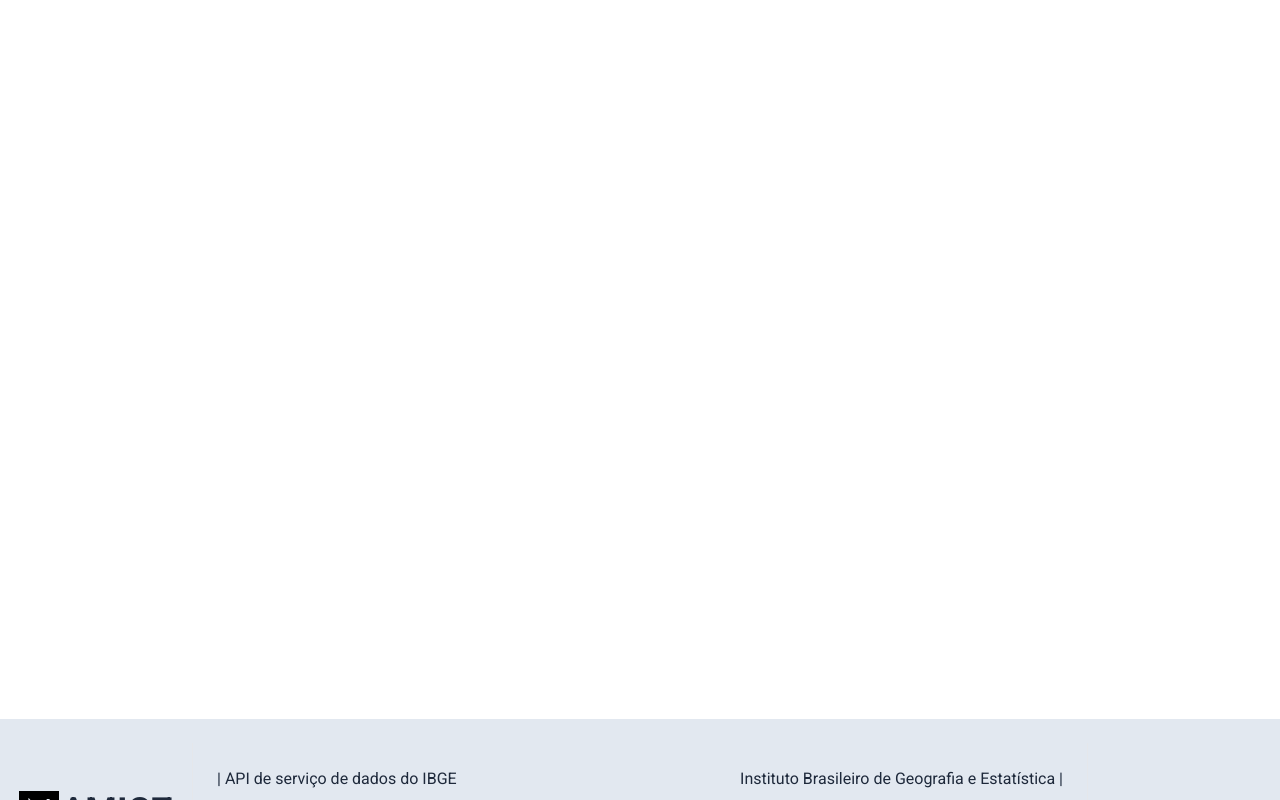
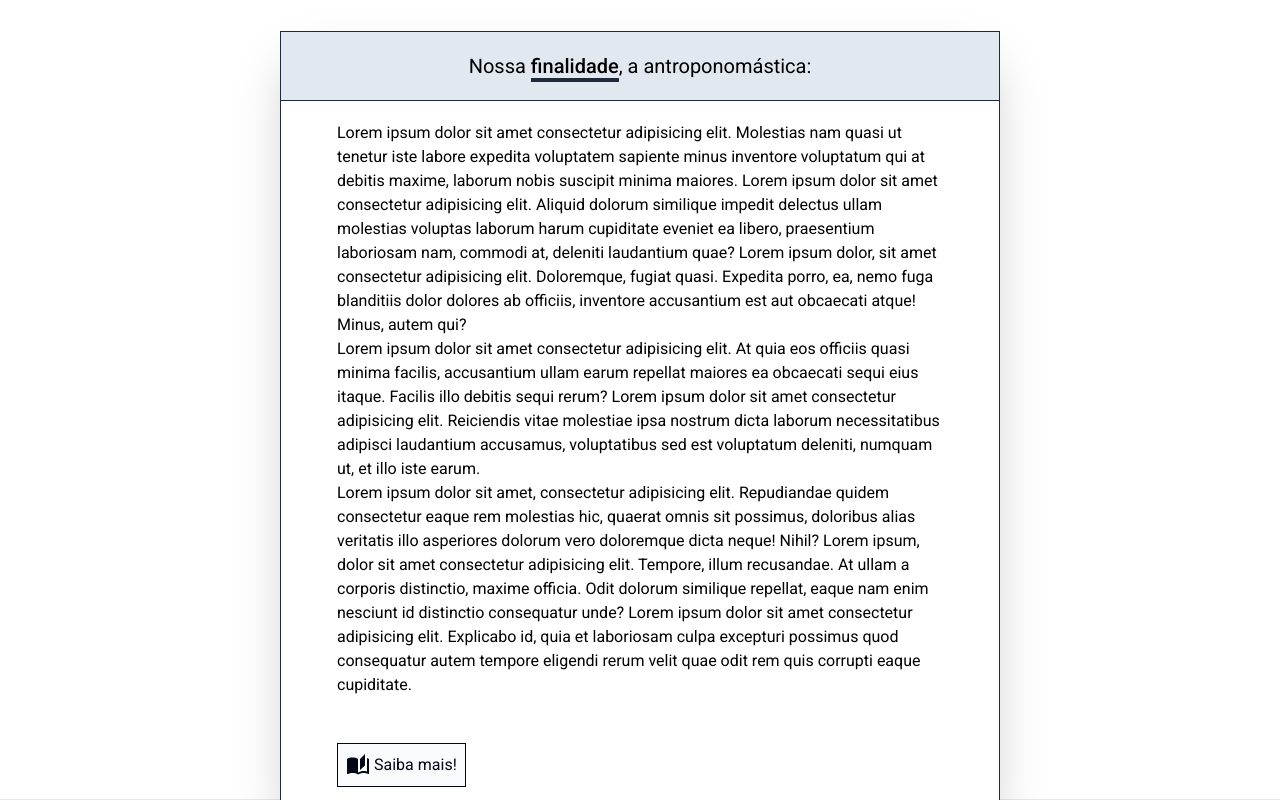
Before and after one commit to MatheusCamargoGinebro/namicz, a React (Vite) app: page / in a window 1280 px wide. Shown: the part 1700-2500 px from the top of the page. Built offline with nearby package versions, Linux system fonts and the light colour scheme.

Commit message:
add finality div

```diff
--- a/src/App/Pages/LandingPage.jsx
+++ b/src/App/Pages/LandingPage.jsx
@@ -12,6 +12,7 @@ import GoDownBtn from "../../Components/Basic/goDownBtn";
 // Images:
 import SearchIcon from "@mui/icons-material/Search";
 import namiczImg from "../../assets/images/namicz-Icon.svg";
+import AutoStoriesIcon from "@mui/icons-material/AutoStories";
 
 function LandingPage() {
   const [showNamicz, setshowNamicz] = useState(false);
@@ -93,7 +94,7 @@ function LandingPage() {
             timeout={1000}>
             <div id="aboutBtn" className="flex justify-center items-center">
               <GoDownBtn
-                addClasses="bg-slate-800 text-white hover:bg-black border-2 border-slate-950 rounded-sm shadow-2xl"
+                addClasses="bg-slate-800 text-white hover:bg-black border-2 border-slate-800 rounded-sm shadow-2xl"
                 goTo="#sobre"
               />
             </div>
@@ -101,9 +102,7 @@ function LandingPage() {
         )}
       </div>
 
-      <div
-        id="sobre"
-        className="bg-slate-700 w-full h-full">
+      <div id="sobre" className="bg-slate-700 w-full h-full">
         <div className="h-[95vh] flex justify-evenly items-center">
           <div className="bg-slate-50 cursor-pointer">
             <img
@@ -113,7 +112,7 @@ function LandingPage() {
             />
           </div>
 
-          <div className="border-[1px] border-slate-800 w-[45rem] h-fit shadow-2xl hover:scale-105 duration-100 cursor-pointer">
+          <div className="border-[1px] border-slate-800 w-[45rem] h-fit shadow-2xl">
             <div className="w-full bg-slate-200  border-b-[1px] border-slate-800 py-5 pl-4">
               <h1 className="text-xl">
                 <UnderlineTx text="O que é isso?" />
@@ -143,16 +142,82 @@ function LandingPage() {
         </div>
 
         <div className="w-full flex justify-center pb-5">
-        <GoDownBtn
-          addClasses="bg-slate-50 text-bg-slate-800 hover:bg-slate-100 border-2 border-slate-50 rounded-sm shadow-2xl"
-          goTo="#finalidade"
-        />
+          <GoDownBtn
+            addClasses="bg-slate-50 text-bg-slate-800 hover:bg-slate-100 border-2 border-slate-50 rounded-sm shadow-2xl"
+            goTo="#finalidade"
+          />
         </div>
       </div>
 
-      <div className="h-screen w-1"></div>
+      <div id="finalidade" className="w-full h-screen pt-28">
+        <div className="flex justify-center items-center mb-4">
+          <div className="border-[1px] border-slate-800 w-[45rem] h-fit shadow-2xl duration-100 ">
+            <div className="w-full bg-slate-200  border-b-[1px] border-slate-800 py-5 flex justify-center">
+              <h1 className="text-xl">
+                Nossa <UnderlineTx text="finalidade" />, a antroponomástica:
+              </h1>
+            </div>
+            <div>
+              <div className="py-5 px-14 bg-white">
+                <h1>
+                  Lorem ipsum dolor sit amet consectetur adipisicing elit.
+                  Molestias nam quasi ut tenetur iste labore expedita voluptatem
+                  sapiente minus inventore voluptatum qui at debitis maxime,
+                  laborum nobis suscipit minima maiores. Lorem ipsum dolor sit
+                  amet consectetur adipisicing elit. Aliquid dolorum similique
+                  impedit delectus ullam molestias voluptas laborum harum
+                  cupiditate eveniet ea libero, praesentium laboriosam nam,
+                  commodi at, deleniti laudantium quae? Lorem ipsum dolor, sit
+                  amet consectetur adipisicing elit. Doloremque, fugiat quasi.
+                  Expedita porro, ea, nemo fuga blanditiis dolor dolores ab
+                  officiis, inventore accusantium est aut obcaecati atque!
+                  Minus, autem qui?
+                </h1>
+                <h1>
+                  Lorem ipsum dolor sit amet consectetur adipisicing elit. At
+                  quia eos officiis quasi minima facilis, accusantium ullam
+                  earum repellat maiores ea obcaecati sequi eius itaque. Facilis
+                  illo debitis sequi rerum? Lorem ipsum dolor sit amet
+                  consectetur adipisicing elit. Reiciendis vitae molestiae ipsa
+                  nostrum dicta laborum necessitatibus adipisci laudantium
+                  accusamus, voluptatibus sed est voluptatum deleniti, numquam
+                  ut, et illo iste earum.
+                </h1>
+                <h1>
+                  Lorem ipsum dolor sit amet, consectetur adipisicing elit.
+                  Repudiandae quidem consectetur eaque rem molestias hic,
+                  quaerat omnis sit possimus, doloribus alias veritatis illo
+                  asperiores dolorum vero doloremque dicta neque! Nihil? Lorem
+                  ipsum, dolor sit amet consectetur adipisicing elit. Tempore,
+                  illum recusandae. At ullam a corporis distinctio, maxime
+                  officia. Odit dolorum similique repellat, eaque nam enim
+                  nesciunt id distinctio consequatur unde? Lorem ipsum dolor sit
+                  amet consectetur adipisicing elit. Explicabo id, quia et
+                  laboriosam culpa excepturi possimus quod consequatur autem
+                  tempore eligendi rerum velit quae odit rem quis corrupti eaque
+                  cupiditate.
+                </h1>
+              </div>
+            </div>
+            <div className="bg-white pl-14 w-full h-24 flex items-center">
+              <a
+                href="#"
+                className="flex items-center justify-center gap-1 h-11 p-2 border-[1px] border-slate-950 text-slate-950 bg-slate-50 hover:bg-slate-200 hover:w-fit hover:px-3 duration-75">
+                <AutoStoriesIcon className="text-slate-950" />{" "}
+                <p>Saiba mais!</p>
+              </a>
+            </div>
+          </div>
+        </div>
+        <div id="aboutBtn" className="flex justify-center items-center">
+          <GoDownBtn
+            addClasses="bg-slate-800 text-white hover:bg-black border-2 border-slate-800 rounded-sm shadow-2xl"
+            goTo="#envolvidos"
+          />
+        </div>
+      </div>
 
-      <Footer/>
+      <Footer />
     </>
   );
 }
--- a/src/Components/Footer/Footer.jsx
+++ b/src/Components/Footer/Footer.jsx
@@ -2,7 +2,7 @@ import Logo from "../Basic/Logo"
 
 function Footer(){
     return(
-        <div className='w-full h-fit pt-6 bg-slate-200 block text-slate-800' id="Footer">
+        <div className='w-full h-fit mt-20 pt-6 bg-slate-200 block text-slate-800' id="Footer">
 
             <div className='flex justify-between items-center'>
                 <div className='w-[30vw] flex items-center justify-center'>
```
